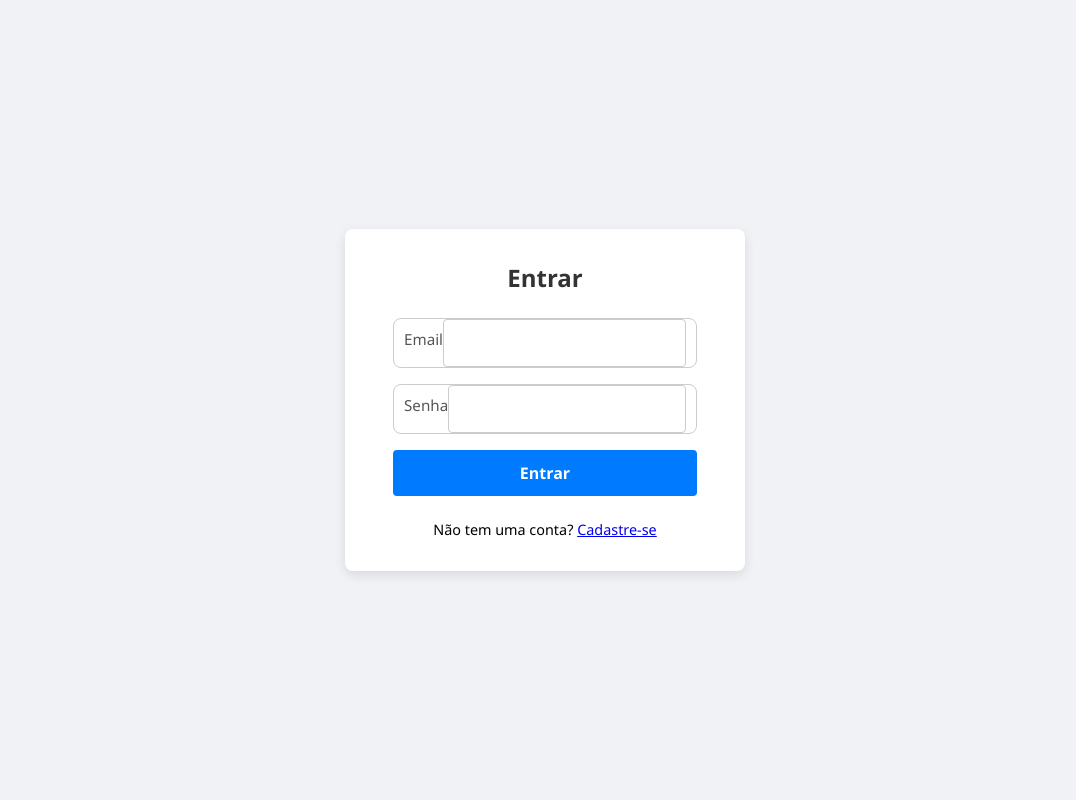
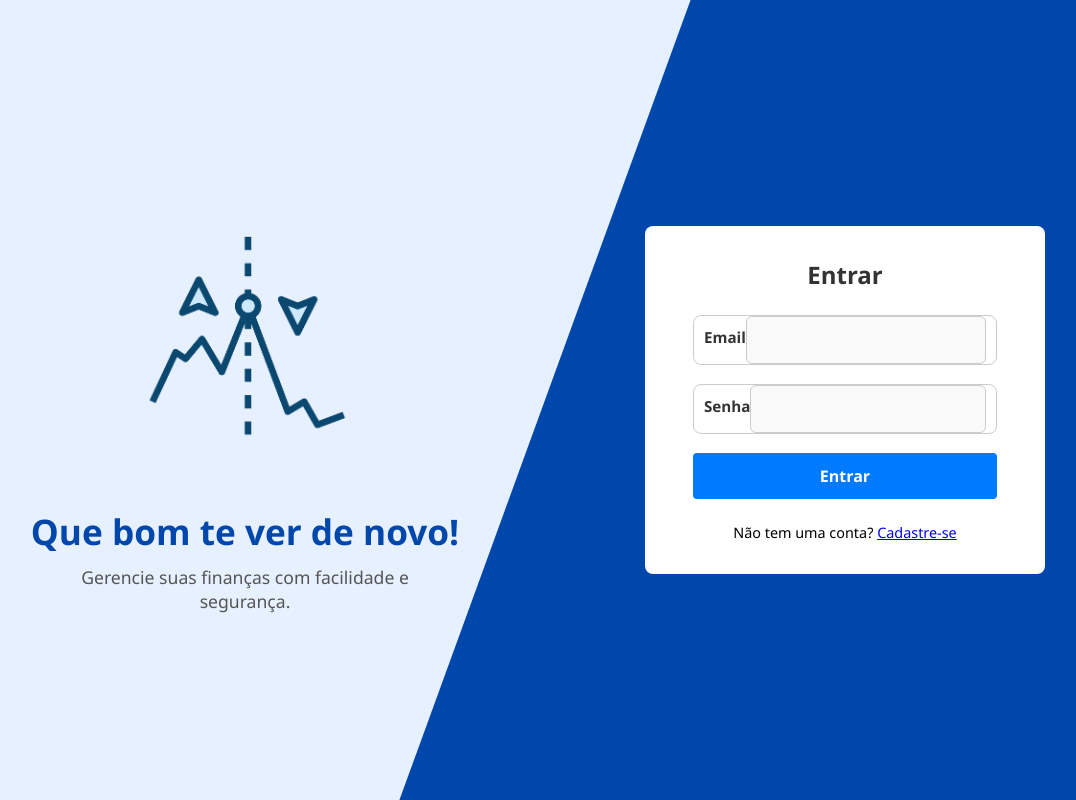
Before and after one commit to ndrfelipe/finansee-web, a React (Create React App) app: page /login in a window 1280 px wide. Shown: the whole page, without its empty margins (95-1171 px from the left). Built offline with nearby package versions, Linux system fonts and the light colour scheme.

Commit message:
Tela login e cadastro

```diff
--- a/src/pages/Auth.css
+++ b/src/pages/Auth.css
@@ -1,18 +1,88 @@
-.auth-container {
+/* Fundo com faixa azul diagonal */
+.auth-page-wrapper {
+    position: relative;
+    min-height: 100vh;
+    display: flex;
+    align-items: center;
+    justify-content: center;
+    background: #e6f0ff;
+    overflow: hidden;
+}
+
+.auth-page-wrapper::before {
+    content: '';
+    position: absolute;
+    top: 0;
+    left: 50%;
+    width: 100%;
+    height: 100%;
+    background-color: #0047AB;
+    transform: skewX(-20deg);
+    z-index: 0;
+}
+
+/* Conteúdo centralizado */
+.auth-content {
+    display: flex;
+    max-width: 1200px;
+    width: 100%;
+    z-index: 1;
+}
+
+/* Lado da ilustração */
+.auth-visual-side {
+    flex: 1;
+    padding: 60px;
+    display: flex;
+    flex-direction: column;
+    justify-content: center;
+    align-items: center;
+    text-align: center;
+    background: transparent;
+}
+
+.login-illustration {
+    width: 100%;
+    max-width: 300px;
+    margin-bottom: 20px;
+    border-radius: 12px;
+    box-shadow: none;
+}
+
+.auth-visual-side h1 {
+    font-size: 2.2rem;
+    font-weight: 700;
+    margin-bottom: 10px;
+    color: #0047AB;
+}
+
+.auth-visual-side p {
+    font-size: 1.1rem;
+    color: #555;
+    max-width: 400px;
+}
+
+/* Lado do formulário */
+.auth-form-side {
+    flex: 1;
     display: flex;
     justify-content: center;
     align-items: center;
-    height: 100vh;
-    background-color: #f0f2f5;
+    padding: 60px;
+    background: transparent;
+}
+
+/* Formulário */
+.auth-container {
+    width: 100%;
+    max-width: 400px;
 }
 
 .auth-card {
     background: white;
     padding: 2rem 3rem;
     border-radius: 8px;
-    box-shadow: 0 4px 12px rgba(0, 0, 0, 0.1);
-    width: 100%;
-    max-width: 400px;
+    box-shadow: none;
     text-align: center;
 }
 
@@ -23,23 +93,35 @@
 
 .input-group {
     text-align: left;
-    margin-bottom: 1rem;
+    margin-bottom: 1.2rem;
 }
 
 .input-group label {
     display: block;
-    margin-bottom: 0.5rem;
-    font-weight: 500;
-    color: #555;
+    margin-bottom: 0.4rem;
+    font-weight: 600;
+    color: #333;
 }
 
+/* --- AQUI ESTÁ A CORREÇÃO PARA OS INPUTS --- */
 .input-group input {
     width: 100%;
-    padding: 0.75rem;
+    padding: 0.75rem 1rem;
     border: 1px solid #ccc;
-    border-radius: 4px;
+    border-radius: 6px;
     font-size: 1rem;
+    background-color: #f9f9f9;
+    transition: border-color 0.2s ease, box-shadow 0.2s ease; /* Adicionado box-shadow na transição */
+    outline: none; /* REMOVE O CONTORNO PADRÃO INDESEJADO */
 }
+
+.input-group input:focus {
+    border-color: #007bff;
+    /* ADICIONA UM ANEL DE FOCO LIMPO (FOCUS RING) */
+    box-shadow: 0 0 0 3px rgba(0, 123, 255, 0.25);
+    /* Já garantimos com outline: none; acima, mas não custa reforçar */
+}
+/* ------------------------------------------- */
 
 .auth-button {
     width: 100%;
--- a/src/pages/LoginPage.js
+++ b/src/pages/LoginPage.js
@@ -1,7 +1,8 @@
 import React, { useState } from 'react';
 import { useNavigate, Link } from 'react-router-dom';
 import { loginUser } from '../services/apiService';
-import './Auth.css'; // Vamos criar este CSS no final
+import './Auth.css';
+import loginIllustration from '../assets/chart-login.png'; // sua imagem
 
 const LoginPage = () => {
     const [email, setEmail] = useState('');
@@ -16,16 +17,10 @@ const LoginPage = () => {
         setError('');
 
         try {
-            // Chama a função da nossa API
             const response = await loginUser({ email, password });
-
-            // SUCESSO! Salva o token e o nome do usuário no localStorage
             localStorage.setItem('authToken', response.token);
             localStorage.setItem('userName', response.name);
-
-            // Redireciona para a página principal
-            navigate('/'); // ou '/transacoes'
-
+            navigate('/');
         } catch (err) {
             setError(err.message);
         } finally {
@@ -34,6 +29,15 @@ const LoginPage = () => {
     };
 
     return (
+        <div className="auth-page-wrapper">
+            <div className="auth-content">
+                <div className="auth-visual-side">
+                    <img src={loginIllustration} alt="Gráfico financeiro" className="login-illustration" />
+                    <h1>Que bom te ver de novo!</h1>
+                    <p>Gerencie suas finanças com facilidade e segurança.</p>
+                </div>
+
+                <div className="auth-form-side">
                     <div className="auth-container">
                         <div className="auth-card">
                             <h2>Entrar</h2>
@@ -66,6 +70,9 @@ const LoginPage = () => {
                             </p>
                         </div>
                     </div>
+                </div>
+            </div>
+        </div>
     );
 };
 
--- a/src/pages/RegisterPage.js
+++ b/src/pages/RegisterPage.js
@@ -1,7 +1,8 @@
 import React, { useState } from 'react';
 import { useNavigate, Link } from 'react-router-dom';
 import { registerUser } from '../services/apiService';
-import './Auth.css'; // Reutiliza o mesmo CSS
+import './Auth.css';
+import registerIllustration from '../assets/register-chart.png'; // imagem ilustrativa para registro
 
 const RegisterPage = () => {
     const [name, setName] = useState('');
@@ -18,13 +19,9 @@ const RegisterPage = () => {
 
         try {
             const response = await registerUser({ name, email, password });
-
-            // SUCESSO! Já faz o login automático
             localStorage.setItem('authToken', response.token);
             localStorage.setItem('userName', response.name);
-
-            navigate('/'); // Redireciona para a página principal
-
+            navigate('/');
         } catch (err) {
             setError(err.message);
         } finally {
@@ -33,6 +30,15 @@ const RegisterPage = () => {
     };
 
     return (
+        <div className="auth-page-wrapper">
+            <div className="auth-content">
+                <div className="auth-visual-side">
+                    <img src={registerIllustration} alt="Ilustração de registro" className="login-illustration" />
+                    <h1>Vamos começar!</h1>
+                    <p>Crie sua conta e comece a gerenciar suas finanças com inteligência.</p>
+                </div>
+
+                <div className="auth-form-side">
                     <div className="auth-container">
                         <div className="auth-card">
                             <h2>Criar Conta</h2>
@@ -74,6 +80,9 @@ const RegisterPage = () => {
                             </p>
                         </div>
                     </div>
+                </div>
+            </div>
+        </div>
     );
 };
 
```
Also changed, not shown: src/assets/chart-login.png (added), src/assets/register-chart.png (added). Lines whose indentation alone changed are shown as unchanged.
